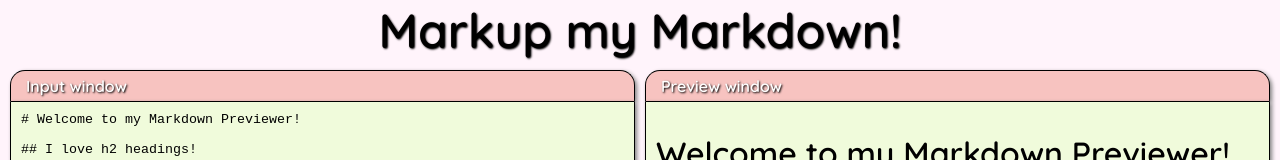
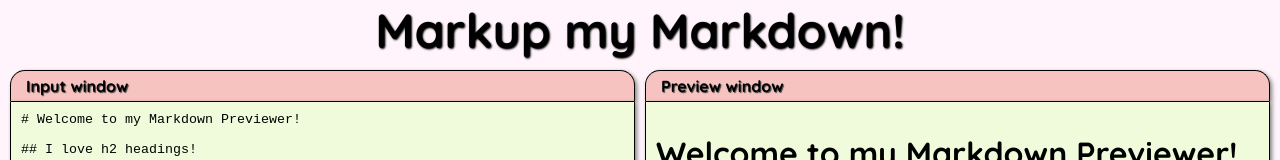
Before and after one commit to caffeinated-pixels/markdown-previewer-dev, a React (Create React App) app: page / in a window 1280 px wide. Shown: the top 160 px of the page. Built offline with nearby package versions, Linux system fonts and the light colour scheme.

Commit message:
tweaked .bar text styling

```diff
--- a/public/index.html
+++ b/public/index.html
@@ -6,7 +6,7 @@
     <title>Markdown Previewer</title>
     <link rel="preconnect" href="https://fonts.gstatic.com" />
     <link
-      href="https://fonts.googleapis.com/css2?family=Quicksand:wght@400;600&display=swap"
+      href="https://fonts.googleapis.com/css2?family=Quicksand:wght@400;600;700&display=swap"
       rel="stylesheet"
     />
     <link rel="icon" type="image/png" href="./favicon.png" />
--- a/src/styles/index.css
+++ b/src/styles/index.css
@@ -60,14 +60,14 @@ header {
   border-bottom-width: 0;
   border-radius: 15px 15px 0 0;
   box-shadow: 2px 2px 4px grey;
-  color: white;
-  font-weight: 600;
+  color: black;
+  font-weight: 700;
   padding: 5px;
 }
 
 .bar p {
   padding-left: 10px;
-  text-shadow: 1px 1px 2px black;
+  text-shadow: 1px 1px 1px #404040;
 }
 
 #editor,
--- a/src/styles/index.scss
+++ b/src/styles/index.scss
@@ -77,12 +77,12 @@ header {
     radius: 15px 15px 0 0;
   }
   box-shadow: $box-shadow;
-  color: white;
-  font-weight: 600;
+  color: black;
+  font-weight: 700;
   padding: 5px;
   p {
     padding-left: 10px;
-    @include text-shadow();
+    @include text-shadow(1px, 1px, 1px, #404040);
   }
 }
 
```
Also changed, not shown: src/styles/index.min.css (+1 -1 lines).
